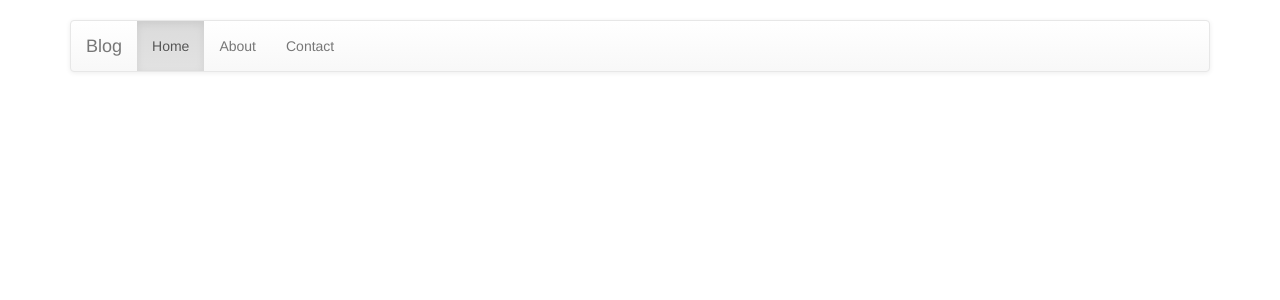
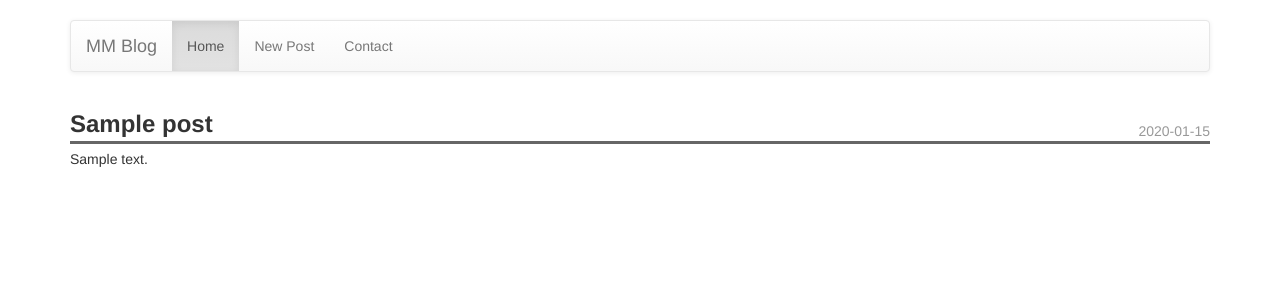
Before and after one commit to m-murygin/app-engine-blog, a Python web app: template templates/index.html in a window 1280 px wide. Shown: the top 300 px of the page. Run offline with Jinja, Linux system fonts and the light colour scheme; the template is opened without the code that fills it: most values are stand-ins (such as "Sample title", 1, 10 or a date in 2020); some libraries are stand-ins or nearby versions.

Commit message:
add blog list page

```diff
--- a/handlers/index.py
+++ b/handlers/index.py
@@ -1,4 +1,4 @@
-from handlers.base_handler import BaseHandler
+from handlers.base import BaseHandler
 
 
 class IndexHandler(BaseHandler):
--- a/public/css/main.css
+++ b/public/css/main.css
@@ -6,3 +6,35 @@ body {
 .navbar {
   margin-bottom: 20px;
 }
+
+.post {
+    margin-top: 15px;
+}
+
+.post-heading {
+    position: relative;
+    border-bottom: 3px solid #666;
+}
+
+.post-title {
+    font-size: 24px;
+    font-weight: bold;
+
+    text-decoration: none;
+    color: #333;
+}
+
+.post-title:visisted {
+    color: #333;
+}
+
+.post-date {
+    position: absolute;
+    right: 0px;
+    bottom: 0px;
+    color: #999;
+}
+
+.post-content {
+    margin-top: 5px;
+}
--- a/templates/index.html
+++ b/templates/index.html
@@ -1 +1,15 @@
 {% extends "layout.html" %}
+
+{% block content %}
+  {% for post in posts %}
+    <div class="post">
+      <div class="post-heading">
+        <a class="post-title" href="/{{post.Id}}">{{post.subject}}</a>
+        <div class="post-date">
+          {{post.created.strftime('%Y-%m-%d')}}
+        </div>
+      </div>
+      <div class="post-content">{{post.content}}</p>
+    </div>
+  {% endfor %}
+{% endblock %}
--- a/templates/layout.html
+++ b/templates/layout.html
@@ -28,12 +28,12 @@
               <span class="icon-bar"></span>
               <span class="icon-bar"></span>
             </button>
-            <a class="navbar-brand" href="/">Blog</a>
+            <a class="navbar-brand" href="/">MM Blog</a>
           </div>
           <div id="navbar" class="navbar-collapse collapse">
             <ul class="nav navbar-nav">
-              <li class="active"><a href="#">Home</a></li>
-              <li><a href="#">About</a></li>
+              <li class="active"><a href="/">Home</a></li>
+              <li><a href="/newpost">New Post</a></li>
               <li><a href="#">Contact</a></li>
             </ul>
           </div>
```
Also changed, not shown: handlers/base.py (renamed from handlers/base_handler.py).
